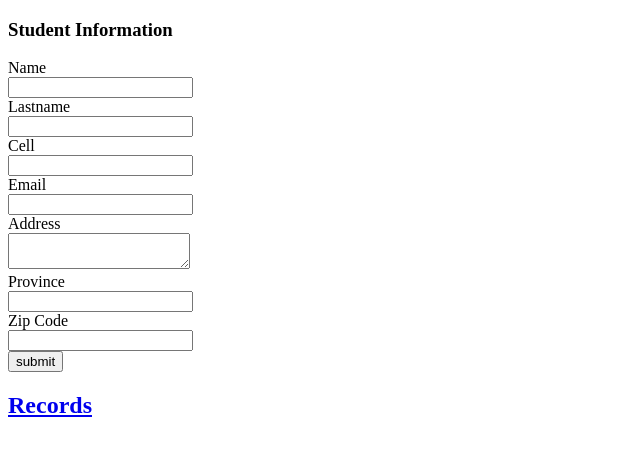
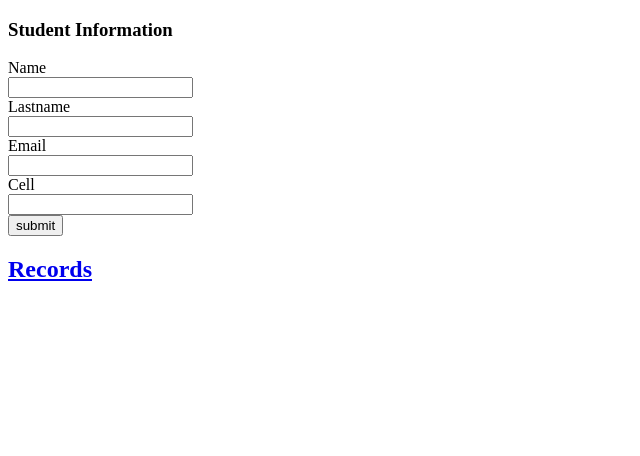
Before and after one commit to Athie9104/Flask_final_project, a Flask app: page / in a window 1280 px wide. Shown: the top 456 px of the page, without its empty margins (0-640 px from the left). Run offline with Flask 2, Linux system fonts and the light colour scheme.

Commit message:
modified

```diff
--- a/app.py
+++ b/app.py
@@ -31,18 +31,15 @@ def enter_new():
     return render_template('subscribe.html')
 
 
-@app.route('/add-new-subscriber/', methods=['POST', 'GET'])
+@app.route('/add-new-subscriber/', methods=['POST'])
 def add_new_subscriber():
-    msg='msg'
-    if request.method == "POST":
-        msg=None
+    msg = None
     try:
         post_data = request.get_json()
         name = post_data['name']
         lastname =post_data['lastname']
         email = post_data['email']
         cell = post_data['cell']
-
 
 
         with sqlite3.connect('database.db') as con:
@@ -56,7 +53,7 @@ def add_new_subscriber():
         msg = "error occurred in insert operation" + e
 
     finally:
-        return render_template('result.html', msg=msg)
+        return jsonify(msg)
         con.close()
 
 
--- a/templates/records.html
+++ b/templates/records.html
@@ -28,5 +28,6 @@
         {% endfor %}
     </table>
     <h5><a href = "/enter-new/">enter new</a></h5>
+
 </body>
 </html>
--- a/templates/subscribe.html
+++ b/templates/subscribe.html
@@ -9,12 +9,9 @@
         <h3>Student Information</h3>
         Name<br><input type="text" name="name"><br>
         Lastname<br><input type="text" name="lastname"><br>
+        Email<br><input type="text" name="email"><br>
         Cell<br><input type="text" cell="name"><br>
-        Email<br><input type="text" name="email"><br>
-        Address<br><textarea name="address"></textarea><br>
-        Province<br><input type="text" name="province"><br>
-        Zip Code<br>
-        <input type="text" name="code"><br>
+
         <input type="submit" value="submit"><br>
         <h2><a href = "/show-subscribers/">Records</a></h2>
 
```
Also changed, not shown: database.db.
